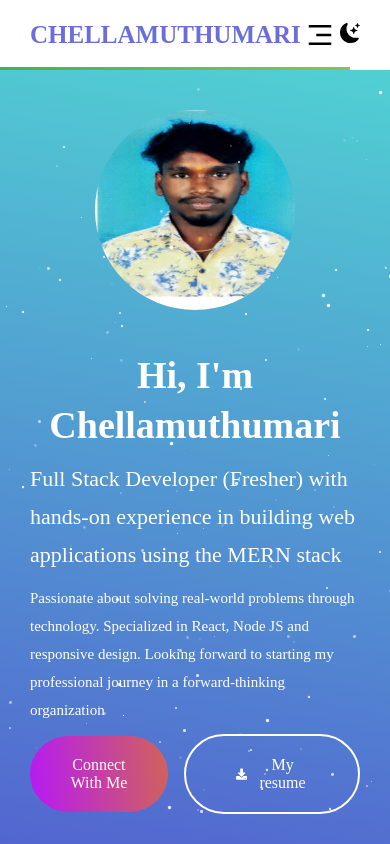
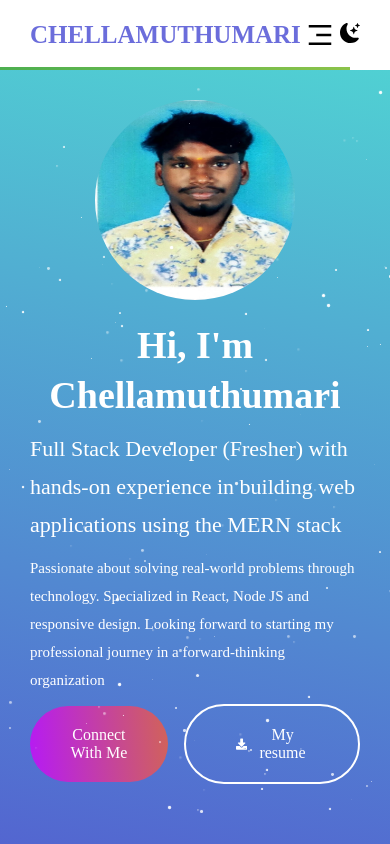
Before and after one commit to CHELLAMUTHU-dev/Portfolio, a React (Create React App) app: page / in a window 390 px wide. Shown: the top 844 px of the page. Built offline with nearby package versions, Linux system fonts and the light colour scheme.

Commit message:
hero section update

```diff
--- a/src/components/Hero/index.css
+++ b/src/components/Hero/index.css
@@ -8,7 +8,6 @@
   justify-content:space-around;
   align-items: center;
   min-height: 100vh;
-  height: 100%; /* Adjust as needed */
   overflow: hidden;
   flex-direction: row-reverse;
   text-align: center;
@@ -16,6 +15,7 @@
   background: linear-gradient(10deg, #5362d0, #50d5d3);
   @media (max-width:768px) {
     flex-direction: column;
+    justify-content: flex-start;
     margin-top: 30px;
   }
 }
```
